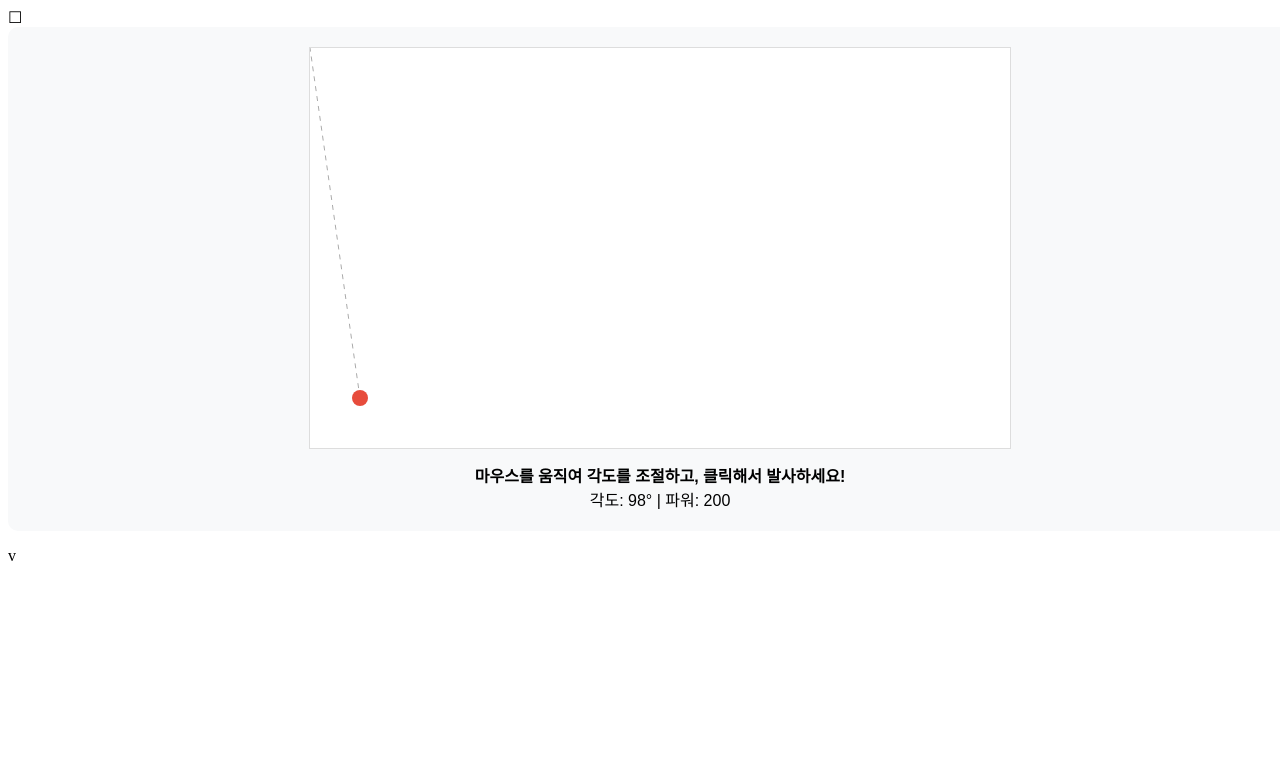
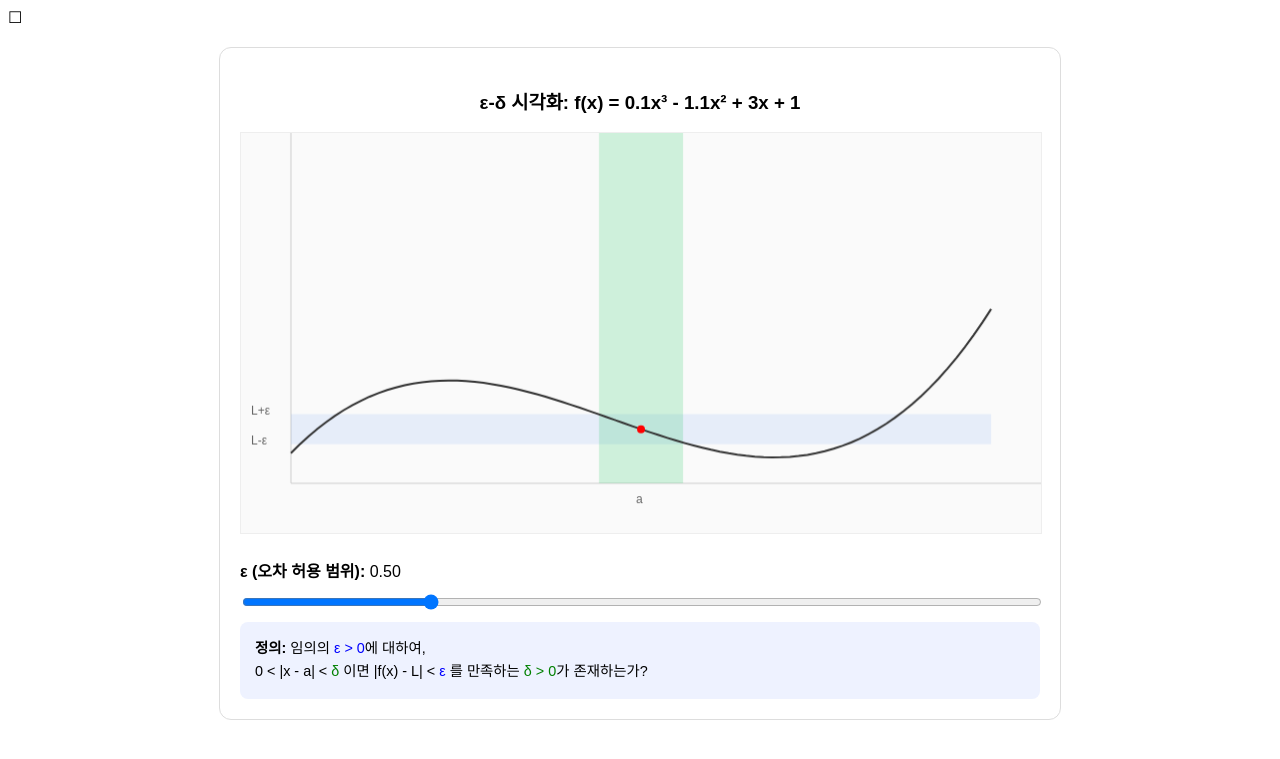
Before and after one commit to Mrkyu57/Mrkyu57.github.io, a Jekyll site: the page built from _posts/2026-03-27-analysis_1_1.md, in a window 1280 px wide. Shown: the top 759 px of the page. Built offline with Jekyll 4.4.1, drawn with Linux system fonts in a browser that asks for light colours; part of the change alters nothing that is shown.

Commit message:
feat: 새 포스팅 추가 및 기존 글 수정

```diff
--- a/_posts/2026-03-27-analysis_1_1.md
+++ b/_posts/2026-03-27-analysis_1_1.md
@@ -4,111 +4,104 @@ title: "해석학"
 permalink: /analysis_1_1_/
 ---
 
-<div id="simulation-container" style="width: 100%; text-align: center; background: #f8f9fa; padding: 20px; border-radius: 10px;">
-    <canvas id="canvas" style="background: white; border: 1px solid #ddd; cursor: crosshair;"></canvas>
-    <div style="margin-top: 10px; font-family: sans-serif;">
-        <strong>마우스를 움직여 각도를 조절하고, 클릭해서 발사하세요!</strong><br>
-        <span id="info">각도: 0° | 파워: 0</span>
+<div id="epsilon-delta-container" style="width: 100%; max-width: 800px; margin: 20px auto; padding: 20px; background: #fff; border: 1px solid #ddd; border-radius: 12px; font-family: sans-serif;">
+    <h3 style="text-align: center;">ε-δ 시각화: f(x) = 0.1x³ - 1.1x² + 3x + 1</h3>
+
+    <canvas id="ed-canvas" style="width: 100%; height: 400px; background: #fafafa; border: 1px solid #eee;"></canvas>
+
+    <div style="margin-top: 20px; display: flex; flex-direction: column; gap: 10px;">
+        <label><strong>ε (오차 허용 범위):</strong> <span id="epsilon-val">1.00</span></label>
+        <input type="range" id="epsilon-slider" min="0.05" max="2.0" step="0.01" value="0.5" style="width: 100%;">
+
+        <div style="background: #eef2ff; padding: 15px; border-radius: 8px; font-size: 0.9em; line-height: 1.6;">
+            <strong>정의:</strong> 임의의 <span style="color: blue;">ε > 0</span>에 대하여, <br>
+            0 < |x - a| < <span style="color: green;">δ</span> 이면 |f(x) - L| < <span style="color: blue;">ε</span> 를 만족하는 <span style="color: green;">δ > 0</span>가 존재하는가?
+        </div>
     </div>
 </div>
 
 <script>
-const canvas = document.getElementById('canvas');
+const canvas = document.getElementById('ed-canvas');
 const ctx = canvas.getContext('2d');
-const info = document.getElementById('info');
+const slider = document.getElementById('epsilon-slider');
+const epsilonText = document.getElementById('epsilon-val');
 
 // 설정값
-canvas.width = 700;
-canvas.height = 400;
-const gravity = 0.5; // 중력 가속도
-const startX = 50;
-const startY = canvas.height - 50;
+const a = 4; // 목표 x점
+const f = (x) => 0.1 * Math.pow(x, 3) - 1.1 * Math.pow(x, 2) + 3 * x + 1;
+const L = f(a); // 목표 y점 (극한값)
 
-let mouseX = 0, mouseY = 0;
-let isFlying = false;
-let ball = { x: startX, y: startY, vx: 0, vy: 0 };
-let trajectory = [];
-
-// 마우스 움직임 감지
-canvas.addEventListener('mousemove', (e) => {
-    const rect = canvas.getBoundingClientRect();
-    mouseX = e.clientX - rect.left;
-    mouseY = e.clientY - rect.top;
-});
-
-// 클릭 시 발사
-canvas.addEventListener('mousedown', () => {
-    if (isFlying) return; // 이미 날아가고 있으면 무시
-
-    const dx = mouseX - startX;
-    const dy = mouseY - startY;
-    const angle = Math.atan2(-dy, dx);
-    const power = Math.min(Math.sqrt(dx*dx + dy*dy) / 10, 20); // 거리에 비례한 파워
-
-    ball.vx = Math.cos(angle) * power;
-    ball.vy = -Math.sin(angle) * power;
-    ball.x = startX;
-    ball.y = startY;
-    isFlying = true;
-    trajectory = [];
-});
+// 좌표계 변환 함수
+const padding = 50;
+const mapX = (x) => padding + (x * (canvas.width - 2 * padding) / 8);
+const mapY = (y) => (canvas.height - padding) - (y * (canvas.height - 2 * padding) / 10);
 
 function draw() {
+    canvas.width = canvas.offsetWidth * window.devicePixelRatio;
+    canvas.height = canvas.offsetHeight * window.devicePixelRatio;
+    ctx.scale(window.devicePixelRatio, window.devicePixelRatio);
+
+    const eps = parseFloat(slider.value);
+    epsilonText.innerText = eps.toFixed(2);
+
     ctx.clearRect(0, 0, canvas.width, canvas.height);
 
-    // 1. 가이드 라인 (각도 조절선)
-    if (!isFlying) {
-        const dx = mouseX - startX;
-        const dy = mouseY - startY;
-        const angle = Math.atan2(-dy, dx);
-        const power = Math.min(Math.sqrt(dx*dx + dy*dy) / 10, 20);
+    // 1. 축 그리기
+    ctx.strokeStyle = '#ccc';
+    ctx.beginPath();
+    ctx.moveTo(padding, 0); ctx.lineTo(padding, canvas.height - padding);
+    ctx.lineTo(canvas.width, canvas.height - padding);
+    ctx.stroke();
 
-        ctx.beginPath();
-        ctx.setLineDash([5, 5]);
-        ctx.moveTo(startX, startY);
-        ctx.lineTo(mouseX, mouseY);
-        ctx.strokeStyle = '#aaa';
-        ctx.stroke();
-        ctx.setLineDash([]);
+    // 2. ε (Epsilon) 영역 (가로 띠)
+    ctx.fillStyle = 'rgba(59, 130, 246, 0.1)';
+    ctx.fillRect(padding, mapY(L + eps), canvas.width - 2*padding, mapY(L - eps) - mapY(L + eps));
 
-        info.innerText = `각도: ${Math.round(angle * 180 / Math.PI)}° | 파워: ${Math.round(power * 10)}`;
+    // 3. 적절한 δ (Delta) 계산 (수치적 근사)
+    let delta = 0;
+    for (let d = 0.01; d < 2; d += 0.01) {
+        let y1 = f(a + d);
+        let y2 = f(a - d);
+        if (Math.abs(y1 - L) < eps && Math.abs(y2 - L) < eps) {
+            delta = d;
+        } else {
+            break;
+        }
     }
 
-    // 2. 궤적 그리기
+    // 4. δ (Delta) 영역 (세로 띠)
+    ctx.fillStyle = 'rgba(34, 197, 94, 0.2)';
+    ctx.fillRect(mapX(a - delta), 0, mapX(a + delta) - mapX(a - delta), canvas.height - padding);
+
+    // 5. 함수 그래프 그리기
+    ctx.strokeStyle = '#333';
+    ctx.lineWidth = 2;
     ctx.beginPath();
-    ctx.strokeStyle = '#3498db';
-    trajectory.forEach((p, i) => {
-        if (i === 0) ctx.moveTo(p.x, p.y);
-        else ctx.lineTo(p.x, p.y);
-    });
+    for (let x = 0; x <= 8; x += 0.1) {
+        let px = mapX(x);
+        let py = mapY(f(x));
+        if (x === 0) ctx.moveTo(px, py);
+        else ctx.lineTo(px, py);
+    }
     ctx.stroke();
 
-    // 3. 공 그리기
+    // 6. 목표점 (a, L) 표시
+    ctx.fillStyle = 'red';
     ctx.beginPath();
-    ctx.arc(ball.x, ball.y, 8, 0, Math.PI * 2);
-    ctx.fillStyle = '#e74c3c';
+    ctx.arc(mapX(a), mapY(L), 4, 0, Math.PI * 2);
     ctx.fill();
 
-    // 4. 물리 계산
-    if (isFlying) {
-        ball.x += ball.vx;
-        ball.vy += gravity; // 중력 적용
-        ball.y += ball.vy;
-        trajectory.push({x: ball.x, y: ball.y});
-
-        // 바닥이나 벽에 닿으면 정지
-        if (ball.y > canvas.height - 10 || ball.x > canvas.width) {
-            isFlying = false;
-            setTimeout(() => { // 1초 뒤 초기화
-                ball.x = startX;
-                ball.y = startY;
-                trajectory = [];
-            }, 1000);
-        }
-    }
+    // 가이드 라인 텍스트
+    ctx.fillStyle = '#666';
+    ctx.font = '12px Arial';
+    ctx.fillText(`L+ε`, 10, mapY(L+eps));
+    ctx.fillText(`L-ε`, 10, mapY(L-eps));
+    ctx.fillText(`a`, mapX(a)-5, canvas.height-padding+20);
 
     requestAnimationFrame(draw);
 }
 
+slider.addEventListener('input', draw);
+window.addEventListener('resize', draw);
 draw();
-</script>v
+</script>
```
